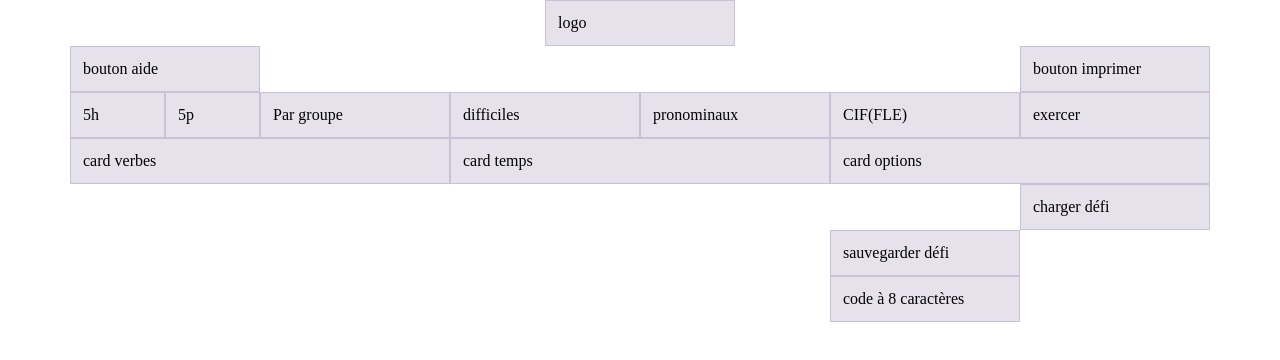
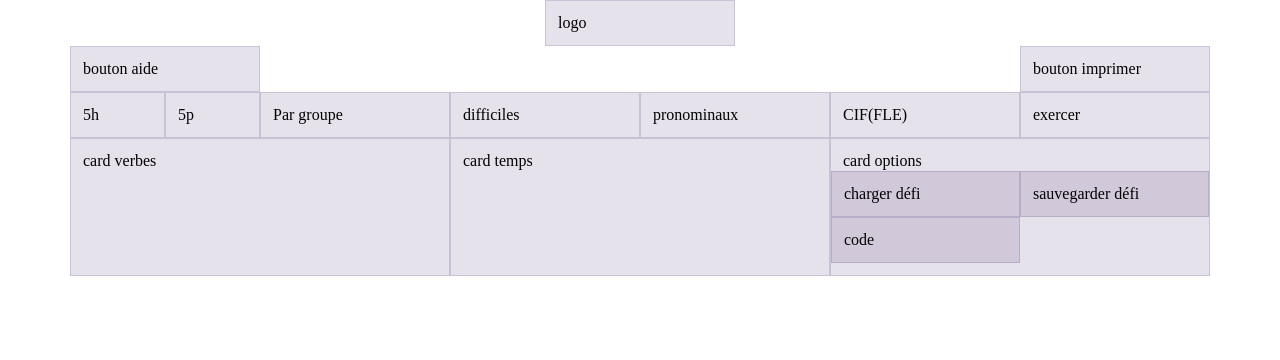
Before and after one commit to bobby6999/tatitotu, a website built with Parcel: page src/index.html in a window 1280 px wide. Built offline with nearby package versions, Linux system fonts and the light colour scheme.

Commit message:
fix de la card options

```diff
--- a/src/index.html
+++ b/src/index.html
@@ -33,11 +33,14 @@
       <div class="row">
         <div class="col-4">card verbes</div>
         <div class="col-4">card temps</div>
-        <div class="col-4">card options</div>
-        <div class="col-2 offset-10">charger défi</div>
-        <div class="col-2 offset-8">sauvegarder défi</div>
-
-        <div class="col-2 offset-8">code à 8 caractères</div>
+        <div class="col-4">
+          card options
+          <div class="row">
+            <div class="col-6">charger défi</div>
+            <div class="col-6">sauvegarder défi</div>
+            <div class="col-6">code</div>
+          </div>
+        </div>
       </div>
     </div>
     <div class="container">
```
